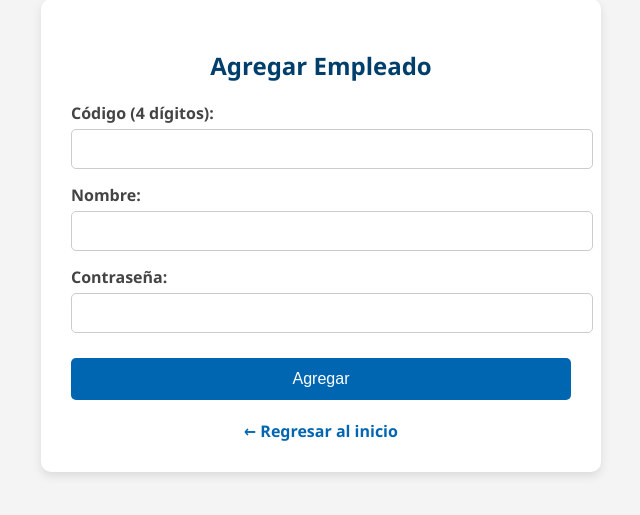
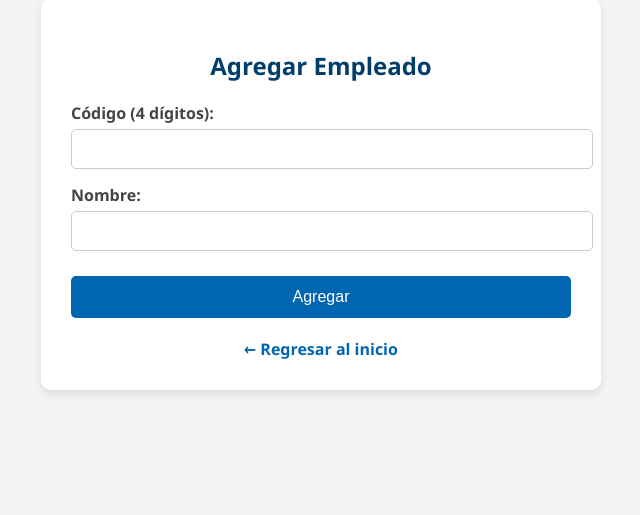
Before and after one commit to Aguilerajr/Xplore-rent-a-car-backend, a FastAPI app: page /agregar_empleado in a window 1280 px wide. Shown: the part 141-656 px from the top of the page, without its empty margins (319-959 px from the left). Run offline with FastAPI, Linux system fonts and the light colour scheme.

Commit message:
cambio seguridad

```diff
--- a/templates/agregar_empleado.html
+++ b/templates/agregar_empleado.html
@@ -126,11 +126,6 @@
 
         <label for="nombre">Nombre:</label>
         <input type="text" name="nombre" required>
-
-        <!-- Campo de contraseña -->
-        <label for="clave">Contraseña:</label>
-        <input type="password" name="clave" required>
-
         <button type="submit">Agregar</button>
     </form>
 
--- a/templates/agregar_vehiculo.html
+++ b/templates/agregar_vehiculo.html
@@ -135,10 +135,6 @@
 
         <input type="hidden" name="codigo" id="codigo">
 
-        <!-- Campo de contraseña -->
-        <label for="clave">Contraseña:</label>
-        <input type="password" name="clave" required>
-
         <button type="submit">Agregar</button>
     </form>
 
```
